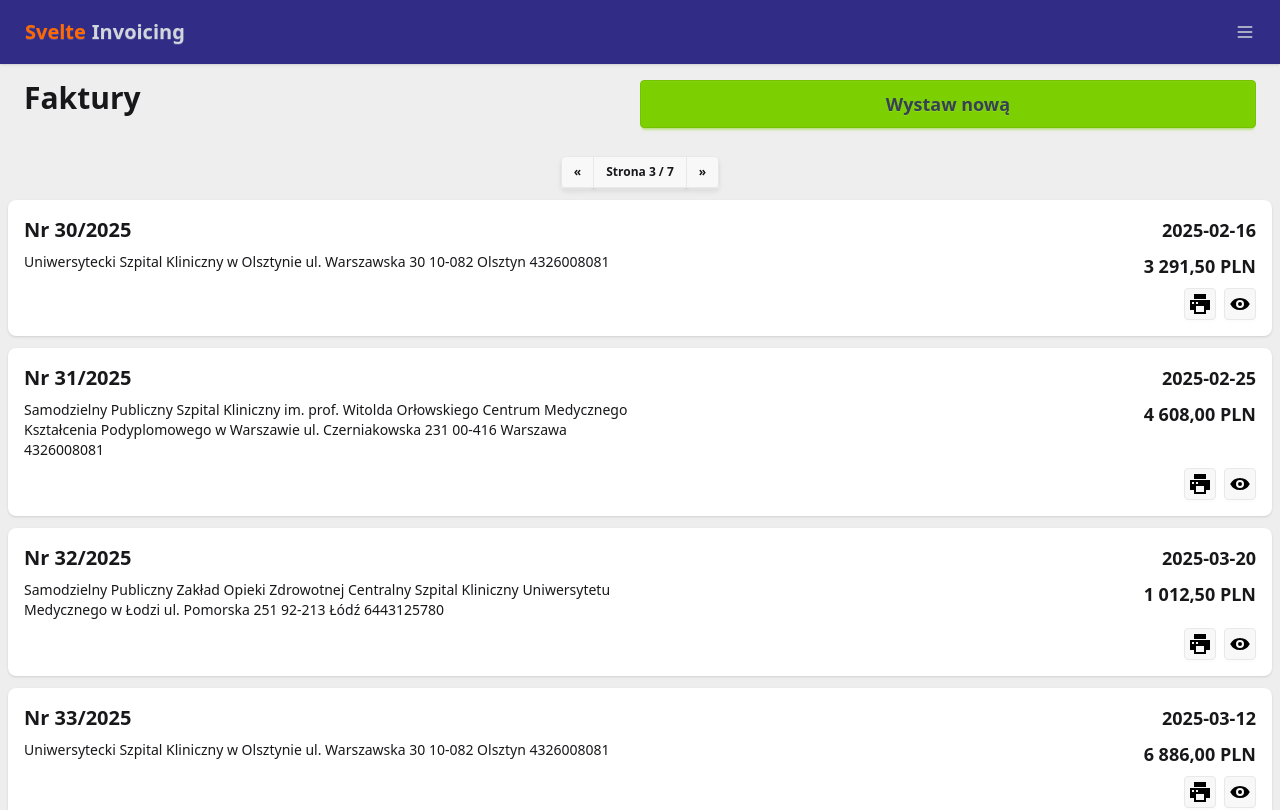
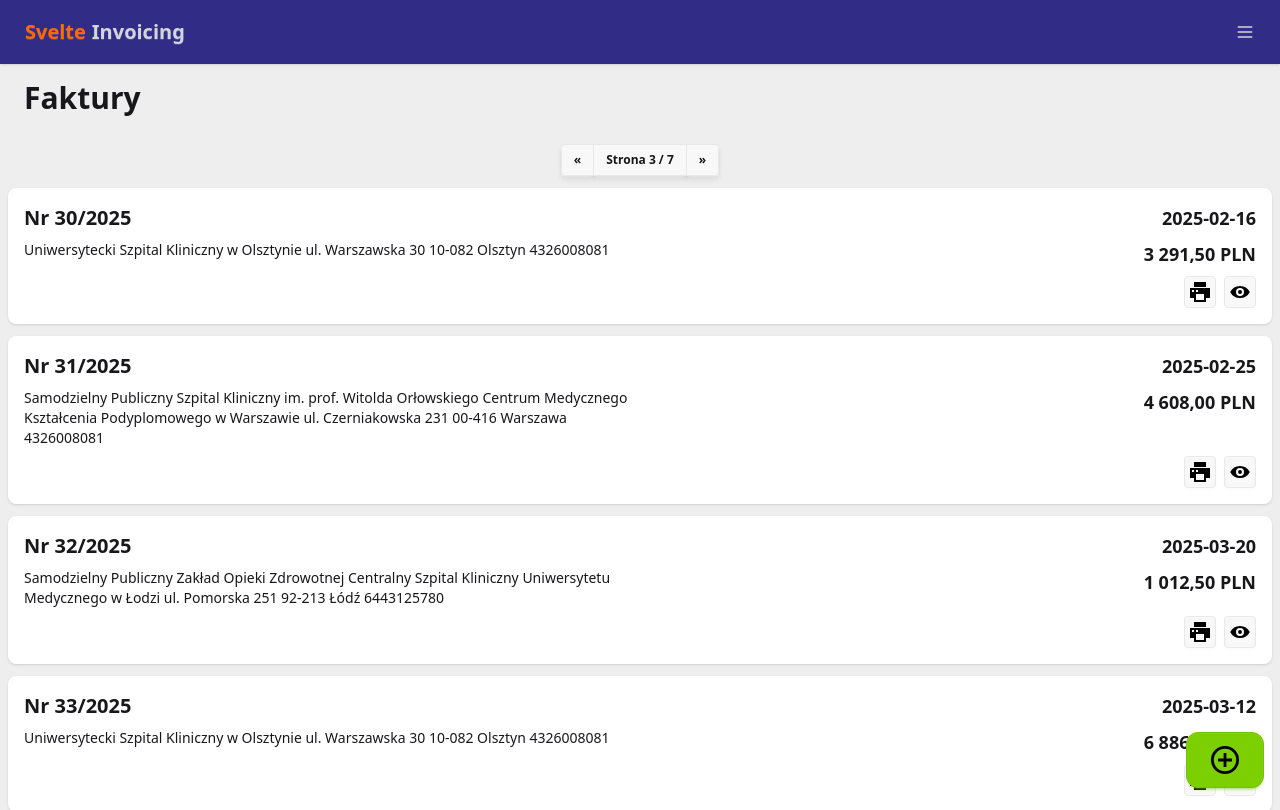
Before and after one commit to lubobrowski/svelte-invoicing, a SvelteKit app: page /invoices in a window 1280 px wide. Shown: the top 810 px of the page. Built offline with nearby package versions, Linux system fonts and the light colour scheme.

Commit message:
Added floating button

```diff
--- a/src/routes/invoices/+page.svelte
+++ b/src/routes/invoices/+page.svelte
@@ -8,7 +8,6 @@
 <div class="grid grid-cols-1 gap-y-3 px-2">
   <div class="mx-4 my-4 grid grid-cols-2">
     <h2 class="text-3xl font-semibold">Faktury</h2>
-    <a href="{base}/invoices/new" class="btn btn-lg btn-secondary"> Wystaw nową </a>
   </div>
 
   <Pagination />
@@ -22,4 +21,8 @@
   {/await}
 
   <Pagination />
+
+  <a href="{base}/invoices/new" class="btn btn-secondary btn-xl rounded-xl fixed bottom-3 right-4">
+    <img src="{base}/icons/add-outline.svg" alt="Dodaj" class="w-7">
+  </a>
 </div>
```
Also changed, not shown: src/lib/utils.ts (line endings or trailing spaces), static/icons/add-outline.svg (added), 23 other files (tests, documents, lock files or other folders).
